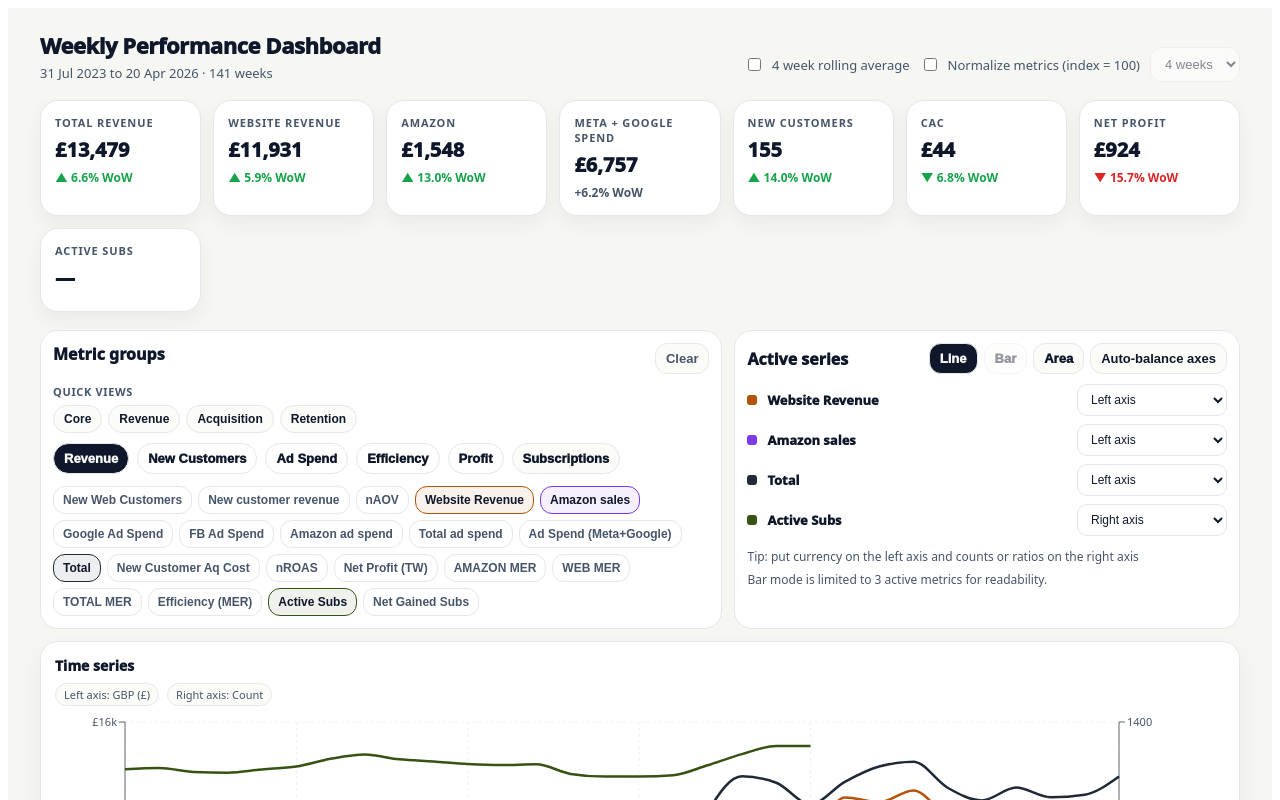
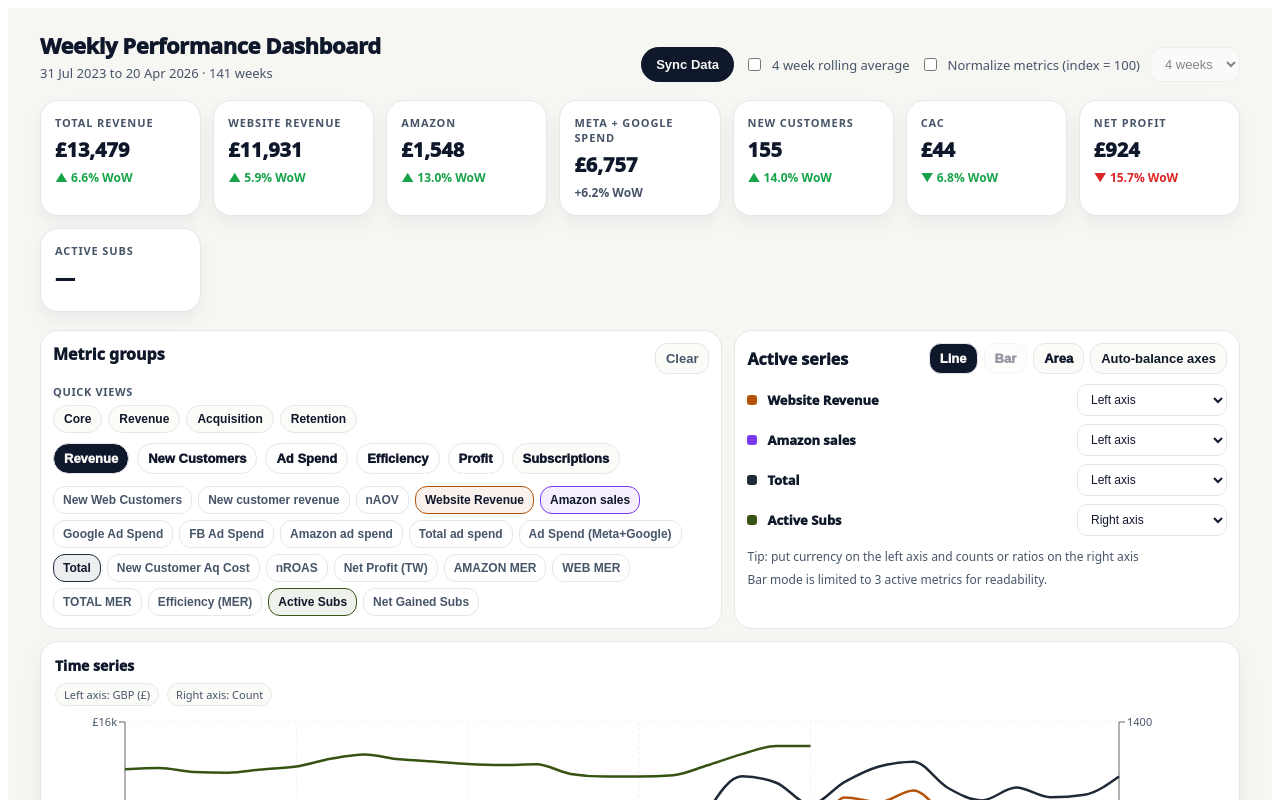
Before and after one commit to I-think-we-struck-goals-here/dashboard-app, a React (Vite) app: page / in a window 1280 px wide. Shown: the top 800 px of the page. Built offline with nearby package versions, Linux system fonts and the light colour scheme.

Commit message:
feat: add dashboard sync button

```diff
--- a/src/Dashboard.jsx
+++ b/src/Dashboard.jsx
@@ -15,6 +15,12 @@ import {
 import weeklyPerformance from "./data/weekly-performance.json"
 
 const { sales: RAW_SALES, subscriptions: RAW_SUBS } = weeklyPerformance
+const SYNC_TRIGGER_URL =
+  "https://script.google.com/macros/s/AKfycbzvK1JEtSJsQcattA9dySKpR9itwMlClmAt47PK8d4ecBatjASaMKTr71mZRmZFXmHRHw/exec"
+const SYNC_POST_MESSAGE_SOURCE = "weekly-sales-graphics-sync"
+
+const isTrustedSyncOrigin = (origin) =>
+  /^https:\/\/([a-z0-9-]+\.)*google(?:usercontent)?\.com$/i.test(origin)
 
 // Date helpers
 const parseDate = (s) => {
@@ -522,6 +528,11 @@ export default function Dashboard() {
   const [visible, setVisible] = useState(() => new Set(["Website Revenue", "Amazon sales", "Total", "Active Subs"]))
   const [chartType, setChartType] = useState("line")
   const [hoveredGroup, setHoveredGroup] = useState(null)
+  const [syncState, setSyncState] = useState({
+    status: "idle",
+    message: "",
+    actionsUrl: ""
+  })
 
   const [useRolling, setUseRolling] = useState(false)
   const [windowSize, setWindowSize] = useState(4)
@@ -576,6 +587,24 @@ export default function Dashboard() {
       return { startIndex, endIndex }
     })
   }, [displayedData.length])
+
+  useEffect(() => {
+    const handleSyncMessage = (event) => {
+      if (!isTrustedSyncOrigin(event.origin)) return
+
+      const payload = event.data
+      if (!payload || payload.source !== SYNC_POST_MESSAGE_SOURCE) return
+
+      setSyncState({
+        status: payload.ok ? "started" : payload.status || "error",
+        message: payload.message || (payload.ok ? "Sync started." : "Sync failed."),
+        actionsUrl: payload.actionsUrl || ""
+      })
+    }
+
+    window.addEventListener("message", handleSyncMessage)
+    return () => window.removeEventListener("message", handleSyncMessage)
+  }, [])
 
   const rangedData = useMemo(() => {
     const { startIndex, endIndex } = brushRange
@@ -724,6 +753,15 @@ export default function Dashboard() {
     }))
   }, [rangedData])
 
+  const syncStatusColor =
+    syncState.status === "started"
+      ? "#166534"
+      : syncState.status === "submitting"
+        ? THEME.muted
+        : syncState.status === "idle"
+          ? THEME.muted
+          : "#b91c1c"
+
   return (
     <div
       style={{
@@ -745,6 +783,37 @@ export default function Dashboard() {
             </div>
 
             <div style={{ display: "flex", gap: 10, alignItems: "center", flexWrap: "wrap" }}>
+              <form
+                method="post"
+                action={SYNC_TRIGGER_URL}
+                target="dashboard-sync-trigger-frame"
+                onSubmit={() =>
+                  setSyncState({
+                    status: "submitting",
+                    message: "Starting sync. GitHub will refresh the dashboard in about 1 to 2 minutes.",
+                    actionsUrl: "https://github.com/I-think-we-struck-goals-here/dashboard-app/actions/workflows/sync-dashboard-data.yml"
+                  })
+                }
+                style={{ margin: 0 }}
+              >
+                <input type="hidden" name="action" value="trigger-sync" />
+                <button
+                  type="submit"
+                  style={{
+                    border: "1px solid #0f172a",
+                    background: "#0f172a",
+                    color: "#f6f6f3",
+                    borderRadius: 999,
+                    padding: "9px 14px",
+                    fontSize: 13,
+                    fontWeight: 900,
+                    cursor: "pointer"
+                  }}
+                >
+                  Sync Data
+                </button>
+              </form>
+
               <label style={{ display: "inline-flex", gap: 8, alignItems: "center", fontSize: 13, color: THEME.muted }}>
                 <input type="checkbox" checked={useRolling} onChange={(e) => setUseRolling(e.target.checked)} />
                 4 week rolling average
@@ -775,6 +844,43 @@ export default function Dashboard() {
               </select>
             </div>
           </div>
+
+          <iframe
+            name="dashboard-sync-trigger-frame"
+            title="Dashboard sync trigger"
+            style={{ display: "none" }}
+          />
+
+          {syncState.message ? (
+            <div
+              style={{
+                marginTop: 12,
+                padding: "10px 12px",
+                borderRadius: 12,
+                border: `1px solid ${THEME.border}`,
+                background: THEME.panel,
+                color: syncStatusColor,
+                display: "flex",
+                gap: 10,
+                alignItems: "center",
+                flexWrap: "wrap",
+                fontSize: 13,
+                fontWeight: 800
+              }}
+            >
+              <span>{syncState.message}</span>
+              {syncState.actionsUrl ? (
+                <a
+                  href={syncState.actionsUrl}
+                  target="_blank"
+                  rel="noreferrer"
+                  style={{ color: THEME.text, fontWeight: 900 }}
+                >
+                  View workflow
+                </a>
+              ) : null}
+            </div>
+          ) : null}
         </div>
 
         <div style={{ display: "grid", gridTemplateColumns: "repeat(auto-fit, minmax(160px, 1fr))", gap: 12, marginBottom: 18 }}>
```
